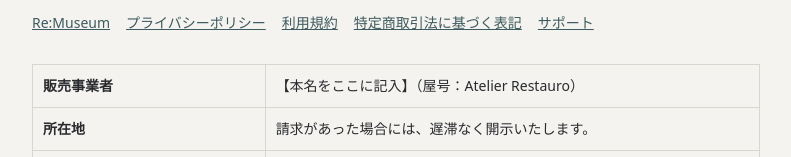
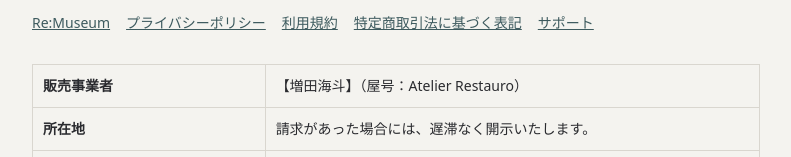
Before and after one commit to atelier-restauro/atelier-restauro.github.io, a plain HTML site: page tokushoho.html in a window 1280 px wide. Shown: the part 132-289 px from the top of the page, without its empty margins (244-1035 px from the left). Drawn offline with Linux system fonts and the light colour scheme.

Commit message:
Update tokushoho.html

```diff
--- a/tokushoho.html
+++ b/tokushoho.html
@@ -1,7 +1,7 @@
 <!doctype html><html lang="ja"><head><meta charset="utf-8"><meta name="viewport" content="width=device-width,initial-scale=1"><title>特定商取引法に基づく表記 | Re:Museum</title><link rel="stylesheet" href="style.css"></head><body><main>
 <h1>特定商取引法に基づく表記</h1><p class="sub">Atelier Restauro</p><nav><a href="./">Re:Museum</a><a href="privacy.html">プライバシーポリシー</a><a href="terms.html">利用規約</a><a href="tokushoho.html">特定商取引法に基づく表記</a><a href="support.html">サポート</a></nav>
 <table>
-<tr><th>販売事業者</th><td>【本名をここに記入】（屋号：Atelier Restauro）</td></tr>
+<tr><th>販売事業者</th><td>【増田海斗】（屋号：Atelier Restauro）</td></tr>
 <tr><th>所在地</th><td>請求があった場合には、遅滞なく開示いたします。</td></tr>
 <tr><th>電話番号</th><td>請求があった場合には、遅滞なく開示いたします。</td></tr>
 <tr><th>メールアドレス</th><td>remuseum.m@gmail.com</td></tr>
```
